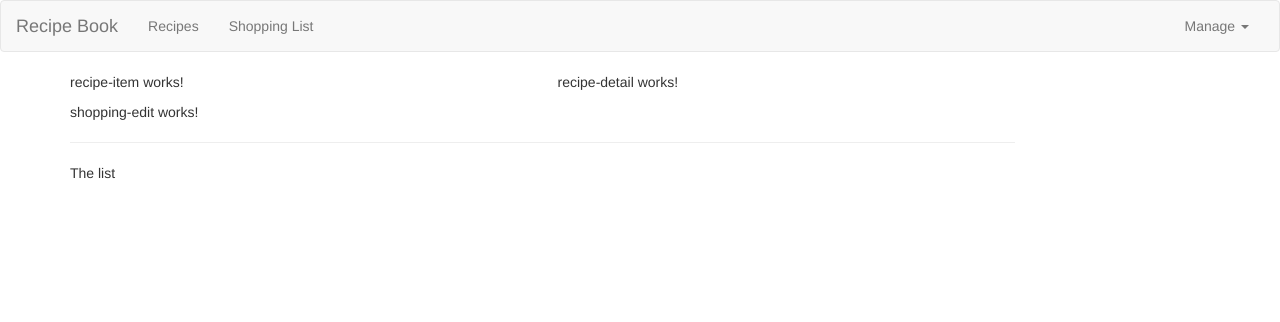
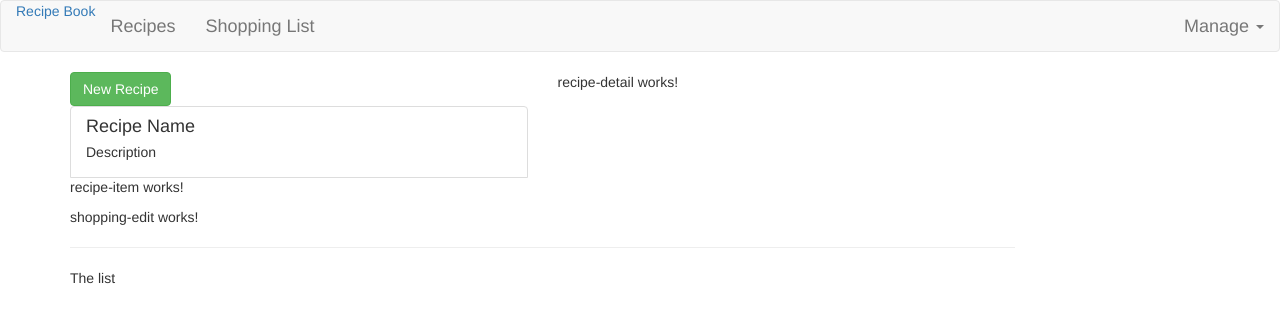
Before and after one commit to FSuhov/RecipeBook, an Angular app in the folder ReceipeBookApp/: page / in a window 1280 px wide. Shown: the top 322 px of the page. Built offline with nearby package versions, Linux system fonts and the light colour scheme.

Commit message:
Added recipe model

```diff
--- /dev/null
+++ b/ReceipeBookApp/src/app/header/header.component.css
@@ -0,0 +1,8 @@
+li {
+  font-size: large;
+}
+
+.navbar-brand {
+  font-size: x-large;
+  font-style: italic;
+}
--- a/ReceipeBookApp/src/app/header/header.component.html
+++ b/ReceipeBookApp/src/app/header/header.component.html
@@ -1,9 +1,9 @@
 <nav class="navbar navbar-default">
     <div class="container-fluid">
         <div class="navbar-header">
-            <a href="#" class="navbar-brand">Recipe Book</a>
+            <a href="#" class="">Recipe Book</a>
         </div>
-        <div class="collapse navbar-collapse">
+        <div class="navbar-default">
             <ul class="nav navbar-nav">
                 <li><a href="#">Recipes</a></li>
                 <li><a href="#">Shopping List</a></li>
--- a/ReceipeBookApp/src/app/recipes/recipe-list/recipe-list.component.html
+++ b/ReceipeBookApp/src/app/recipes/recipe-list/recipe-list.component.html
@@ -1 +1,19 @@
-<app-recipe-item></app-recipe-item>
+<div class="row">
+  <div class="col-xs-12">
+    <button class="btn btn-success">New Recipe</button>
+  </div>
+</div>
+<div class="row">
+  <div class="col-xs-12">
+    <a href="#" class="list-group-item clearfix">
+      <div class="pull-left">
+        <h4 class="list-group-item-heading">Recipe Name</h4>
+        <p class="list-group-item-heading">Description</p>
+      </div>
+      <span class="pull-right">
+        <img src="" alt="" class="img-responsive" style="max-height: 50px;">
+      </span>
+    </a>
+    <app-recipe-item></app-recipe-item>
+  </div>
+</div>
--- a/ReceipeBookApp/src/app/recipes/recipe-list/recipe-list.component.ts
+++ b/ReceipeBookApp/src/app/recipes/recipe-list/recipe-list.component.ts
@@ -1,4 +1,5 @@
 import { Component, OnInit } from '@angular/core';
+import { Recipe } from '../recipe.model';
 
 @Component({
   selector: 'app-recipe-list',
@@ -6,6 +7,9 @@
   styleUrls: ['./recipe-list.component.css']
 })
 export class RecipeListComponent implements OnInit {
+  recipes: Recipe[] = [
+    new Recipe('Test recipe', 'This is simply a test', 'https://i.pinimg.com/136x136/16/e4/c8/16e4c8c4352461136112b76d2378af88.jpg')
+  ];
 
   constructor() { }
 
--- /dev/null
+++ b/ReceipeBookApp/src/app/recipes/recipe.model.ts
@@ -0,0 +1,11 @@
+export class Recipe {
+  public name: string;
+  public description: string;
+  public imagePath: string;
+
+  constructor(name: string, desc: string, imagePath: string) {
+    this.name = name;
+    this.description = desc;
+    this.imagePath = imagePath;
+  }
+}
```
Also changed, not shown: ReceipeBookApp/src/app/header/header.component.ts (+4 -3 lines).
